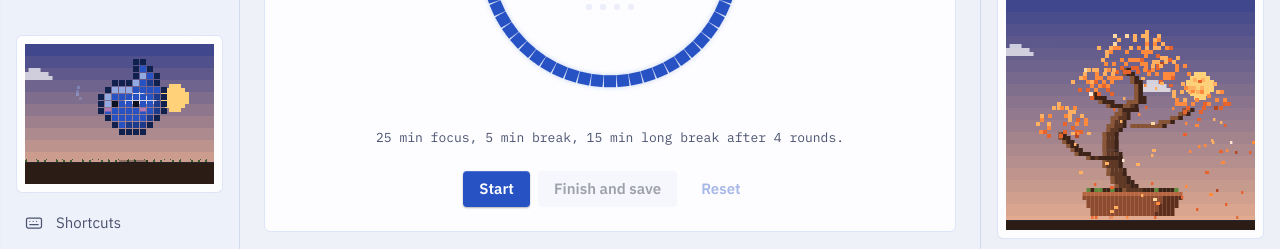
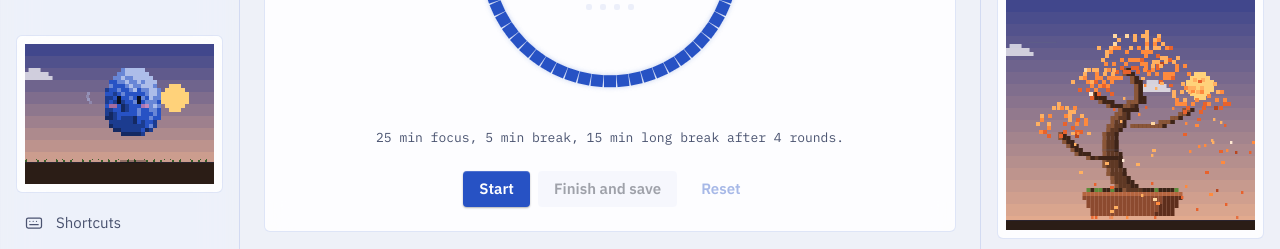
Before and after one commit to george-coroi/study-log, a plain HTML site: page index.html in a window 1280 px wide. Shown: the part 503-752 px from the top of the page. Drawn offline with Linux system fonts and the light colour scheme.

Commit message:
Blob: tree-style shaded body, rounder shape, outfits that unlock with study hours
Co-Authored-By: Claude Sonnet 5.5 <noreply@anthropic.com>

```diff
--- a/index.html
+++ b/index.html
@@ -1901,24 +1901,33 @@
   // Orbit the moon blob (left sidebar): same clock-driven sky as the bonsai. Asleep at night; by day it blinks and hops with squash and stretch. A dot circles it.
   // The blob is drawn like the animals: shaded tiles (dark outline, highlight, shade), re-sampled every frame so it squashes and stretches in pixel steps.
   // While a focus session runs it walks to a spot and uses a prop that matches the subject (scroll for History, microscope for Biology, and so on).
-  var BLOB_ROWS = [[3, 5], [2, 5], [1, 5], [1, 8], [0, 9], [0, 10], [0, 10], [1, 9], [2, 8], [3, 7]], blobCache = {}, bl = { x: null, from: 0, tx: 0, t0: 0, mode: 'idle', until: 0, dir: 1, arrive: 0 };
+  var blobCache = {}, bl = { x: null, from: 0, tx: 0, t0: 0, mode: 'idle', until: 0, dir: 1, arrive: 0 };
   function ease(u) { u = Math.max(0, Math.min(1, u)); return u * u * (3 - 2 * u); }
   function hexRgb(s) { var m = /^#([0-9a-f]{2})([0-9a-f]{2})([0-9a-f]{2})$/i.exec(s); if (m) return [1, 2, 3].map(function (i) { return parseInt(m[i], 16); }); m = /(\d+)\D+(\d+)\D+(\d+)/.exec(s); return m ? [+m[1], +m[2], +m[3]] : [110, 155, 255]; }
-  function blobShape(tw, th, flip) {
+  function blobShape(tw, th, flip) {   // a rounded dome, lit from the top left, shaded in 5 steps with a little noise (same look as the bonsai)
     var key = tw + 'x' + th + (flip ? 'f' : ''), sh = blobCache[key];
     if (sh) return sh;
-    function inside(x, y) { if (x < 0 || y < 0 || x >= tw || y >= th) return false; var r = BLOB_ROWS[Math.min(9, Math.floor((y + 0.5) * 10 / th))], bx = Math.floor((x + 0.5) * 11 / tw); if (flip) bx = 10 - bx; return bx >= r[0] && bx <= r[1]; }
-    function edge(x, y) { return inside(x, y) && !(inside(x - 1, y) && inside(x + 1, y) && inside(x, y - 1) && inside(x, y + 1)); }
-    var g = [];
-    for (var y = 0; y < th; y++) { g.push(''); for (var x = 0; x < tw; x++) {
-      var t = '.';
-      if (inside(x, y)) {
-        if (edge(x, y)) t = 'o';
-        else { var tl = edge(x - 1, y) || edge(x, y - 1), br = edge(x + 1, y) || edge(x, y + 1); t = tl && !br ? 'w' : br && !tl ? 's' : 'x'; }
-      }
-      g[y] += t;
+    function inside(x, y) { var u = (x + 0.5) / tw * 2 - 1, v = (y + 0.5) / th * 2 - 1; return Math.pow(Math.abs(u), 2.3) + Math.pow(Math.abs(v), v > 0 ? 3 : 2) <= 1; }
+    function noise(x, y) { var n = Math.sin(x * 12.9898 + y * 78.233) * 43758.5453; return n - Math.floor(n); }
+    var craters = [[-0.38, -0.25, 0.2], [0.32, 0.18, 0.15], [-0.08, 0.5, 0.11]], g = [];
+    for (var y = 0; y < th; y++) { g.push([]); for (var x = 0; x < tw; x++) {
+      if (!inside(x, y)) { g[y].push(-1); continue; }
+      var u = (x + 0.5) / tw * 2 - 1, v = (y + 0.5) / th * 2 - 1, fu = flip ? -u : u, rim = !(inside(x + 1, y) && inside(x, y + 1)) ? -0.3 : 0;
+      var lv = Math.round((0.6 - 0.3 * fu - 0.38 * v + rim + (noise(x, y) - 0.5) * 0.3) * 4);
+      craters.forEach(function (k) { var dx = fu - k[0], dy = v - k[1]; if (dx * dx + dy * dy < k[2] * k[2]) lv -= 1; });
+      if (fu < -0.3 && v < -0.45 && !(inside(x - 1, y) && inside(x, y - 1))) lv = 4;
+      g[y].push(Math.max(0, Math.min(4, lv)));
     } }
-    return (blobCache[key] = { g: g, tw: tw, th: th, ex: [Math.floor(3.5 * tw / 11), Math.floor(7.5 * tw / 11)], ey: Math.floor(5.5 * th / 10) });
+    return (blobCache[key] = { g: g, tw: tw, th: th, ex: [Math.round(tw * 0.3), Math.round(tw * 0.7) - 1], ey: Math.round(th * 0.42) });
+  }
+  function totalHrs(t) { if (!bl.hc || t - bl.hc > 2000) { var m = /[?&]outfit=(\d+)/.exec(location.search); bl.hrs = m ? +m[1] : totalHours(); bl.hc = t; } return bl.hrs; }   // outfits unlock with total study hours; ?outfit=100 previews
+  function drawOutfit(c, hrs, cx, py, BT, dir, tw, th, t) {   // hat: sprout 5h, cap 20h, crown 100h; scarf 50h
+    function o(x, y, w, h, col) { c.fillStyle = col; c.fillRect(Math.round(cx + (dir > 0 ? x : -x - w) * BT), Math.round(py + y * BT), Math.round(w * BT), Math.round(h * BT)); }
+    var sway = Math.round(Math.sin(t / 600));
+    if (hrs >= 50) { var sy = Math.round(th * 0.6), sw = tw - 5; o(-sw / 2, sy, sw, 2, '#E8A33D'); o(-sw / 2, sy + 1, sw, 1, '#C9822B'); o(sw / 2 - 3, sy + 2, 2, 2, '#E8A33D'); o(sw / 2 - 3, sy + 3, 2, sway > 0 ? 2 : 1, '#C9822B'); }
+    if (hrs >= 100) { o(-3, -2, 6, 2, '#F2C14E'); o(-3, -3, 1, 1, '#F2C14E'); o(-0.5, -3, 1, 1, '#F2C14E'); o(2, -3, 1, 1, '#F2C14E'); o(-3, -1, 6, 1, '#D9A02E'); o(-0.5, -1.5, 1, 1, '#E0524F'); }
+    else if (hrs >= 20) { o(-2, -1, 4, 1, '#E0524F'); o(-4, 0, 8, 2, '#E0524F'); o(-4, 1, 8, 1, '#B83B38'); o(3, 1, 3, 1, '#B83B38'); }
+    else if (hrs >= 5) { o(-0.5, -2, 1, 2, '#3F7A2E'); o(-2.5 + sway * 0.5, -3, 2, 1, '#6FAE45'); o(0.5 - sway * 0.5, -3.5, 2, 1, '#8CCB5E'); }
   }
   function studyProp() {   // which prop the blob uses right now: only while a focus session is running
     var m = /[?&]study=(\w+)/.exec(location.search); if (m) return m[1];   // ?study=history previews a prop
@@ -1981,8 +1990,8 @@
   }
   function drawBlob(t) {
     var cv = $('blob'), g = fitCanvas(cv), c = g.c, T2 = 4, hr = hourNow(), prop = studyProp(), night = hr < 6.5 || hr >= 20, asleep = night && !prop, S2 = Math.max(4, Math.min(7, Math.floor(g.h / 20)));
-    var ground = g.h - 22, acc = hexRgb(side.colours.accent || '#6E9BFF'), margin = 7 * S2, spot = g.w * 0.34;
-    var pal = { o: rgbStr(mix(acc, [0, 0, 0], 0.6)), s: rgbStr(mix(acc, [0, 0, 0], 0.28)), x: rgbStr(acc), w: rgbStr(mix(acc, [255, 255, 255], 0.5)) };
+    var BT = 4, ground = g.h - 22, acc = hexRgb(side.colours.accent || '#6E9BFF'), margin = 7 * S2, spot = g.w * 0.34;
+    var pal = [rgbStr(mix(acc, [0, 0, 0], 0.5)), rgbStr(mix(acc, [0, 0, 0], 0.27)), rgbStr(acc), rgbStr(mix(acc, [255, 255, 255], 0.3)), rgbStr(mix(acc, [255, 255, 255], 0.62))];
     drawSky(c, g.w, g.h, T2, t);
     c.fillStyle = '#2B1D16'; c.fillRect(0, ground, g.w, g.h); c.fillStyle = side.colours.line; c.fillRect(0, ground, g.w, 1);
     for (var gx = 0; gx < g.w; gx += 9) { c.fillStyle = '#3B5E2A'; c.fillRect(gx + ((gx * 7) % 5), ground - 2, 2, 2); c.fillRect(gx + 1 + ((gx * 5) % 4), ground - 3, 1, 1); }   // grass tufts
@@ -2013,19 +2022,20 @@
     var studying = prop && bl.mode === 'idle' && Math.abs(bl.x - spot) <= 4;
     if (studying) {                                                                                                              // a little nod while it studies
       var nod = Math.max(0, Math.sin(t / 900)); sy *= 1 - 0.05 * nod; sx *= 1 + 0.03 * nod;
-      c.globalAlpha = ease((t - bl.arrive) / 500); drawProp(c, prop, spot + 8.5 * S2, ground, S2, t); c.globalAlpha = 1;
-    }
-    var tw = Math.max(7, Math.round(11 * sx)), th = Math.max(6, Math.round(10 * sy)), sp = blobShape(tw, th, bl.dir < 0), px = Math.round(bl.x - tw * S2 / 2), py = Math.round(ground - lift - th * S2);
-    var shw = Math.max(0.4, 1 - lift / (g.h * 0.35)); c.fillStyle = 'rgba(0,0,0,0.28)'; c.fillRect(Math.round(bl.x - 4.5 * S2 * shw), ground - 2, Math.round(9 * S2 * shw), 3);
-    for (var y = 0; y < sp.th; y++) for (var x = 0; x < sp.tw; x++) { var ch = sp.g[y].charAt(x); if (ch === '.') continue; c.fillStyle = pal[ch]; c.fillRect(px + x * S2, py + y * S2, S2 - 1, S2 - 1); }
-    var cyc = (t % 3400) / 3400, shut = asleep || (cyc < 0.045), look = asleep ? 0 : studying ? 1 : bl.dir * (air ? 1 : 0), ey2 = py + sp.ey * S2;     // eyes: closed asleep, quick blink, look at the prop
+      c.globalAlpha = ease((t - bl.arrive) / 500); drawProp(c, prop, spot + 7.5 * S2, ground, S2, t); c.globalAlpha = 1;
+    }
+    var tw = Math.max(10, Math.round(16 * sx)), th = Math.max(9, Math.round(15 * sy)), sp = blobShape(tw, th, bl.dir < 0), px = Math.round(bl.x - tw * BT / 2), py = Math.round(ground - lift - th * BT);
+    var shw = Math.max(0.4, 1 - lift / (g.h * 0.35)); c.fillStyle = 'rgba(0,0,0,0.28)'; c.fillRect(Math.round(bl.x - 7 * BT * shw), ground - 2, Math.round(14 * BT * shw), 3);
+    for (var y = 0; y < sp.th; y++) for (var x = 0; x < sp.tw; x++) { var lv = sp.g[y][x]; if (lv < 0) continue; c.fillStyle = pal[lv]; c.fillRect(px + x * BT, py + y * BT, BT, BT); }
+    var cyc = (t % 3400) / 3400, shut = asleep || (cyc < 0.045), look = asleep ? 0 : studying ? 1 : bl.dir * (air ? 1 : 0), ey2 = py + sp.ey * BT;     // eyes: closed asleep, quick blink, look at the prop
     c.fillStyle = '#0B1020';
-    sp.ex.forEach(function (ex) { var ex2 = px + (ex + look) * S2; if (shut) c.fillRect(ex2, ey2 + S2 * 0.5, S2 - 1, 2); else c.fillRect(ex2, ey2, S2 - 1, S2 - 1); });
-    if (!asleep) { c.fillStyle = 'rgba(255,140,170,0.65)'; c.fillRect(px + (sp.ex[0] - 1 + look) * S2, ey2 + S2, S2 - 1, S2 / 2); c.fillRect(px + (sp.ex[1] + 1 + look) * S2, ey2 + S2, S2 - 1, S2 / 2); }   // cheeks
-    var a = t / 1500, mx = bl.x, my = py + th * S2 * 0.42;
+    sp.ex.forEach(function (ex) { var ex2 = px + (ex + look) * BT; if (shut) c.fillRect(ex2 - 2, ey2 + BT, BT + 4, 2); else c.fillRect(ex2, ey2, BT, BT * 2); });
+    if (!asleep) { c.fillStyle = 'rgba(255,140,170,0.6)'; c.fillRect(px + (sp.ex[0] - 2 + look) * BT, ey2 + BT * 2, BT * 2, BT); c.fillRect(px + (sp.ex[1] + 1 + look) * BT, ey2 + BT * 2, BT * 2, BT); }   // cheeks
+    drawOutfit(c, totalHrs(t), px + tw * BT / 2, py, BT, bl.dir, tw, th, t);
+    var a = t / 1500, mx = bl.x, my = py + th * BT * 0.42;
     for (var k = 3; k >= 0; k--) {                                                                                               // the orbiting dot, with a short fading trail
-      var ak = a - k * 0.18, ox = mx + Math.cos(ak) * 8 * S2, oy = my + Math.sin(ak) * 3 * S2, back = Math.sin(ak) < 0, sz = (back ? 3 : 4) - (k > 1 ? 1 : 0);
-      c.globalAlpha = (back ? 0.45 : 1) * (1 - k * 0.22); c.fillStyle = pal.w; c.fillRect(Math.round(ox - sz / 2), Math.round(oy - sz / 2), sz, sz);
+      var ak = a - k * 0.18, ox = mx + Math.cos(ak) * 6.5 * S2, oy = my + Math.sin(ak) * 2.5 * S2, back = Math.sin(ak) < 0, sz = (back ? 3 : 4) - (k > 1 ? 1 : 0);
+      c.globalAlpha = (back ? 0.45 : 1) * (1 - k * 0.22); c.fillStyle = pal[4]; c.fillRect(Math.round(ox - sz / 2), Math.round(oy - sz / 2), sz, sz);
     }
     c.globalAlpha = 1;
     if (asleep) for (var z = 0; z < 3; z++) {                                                                                     // floating z's
```
